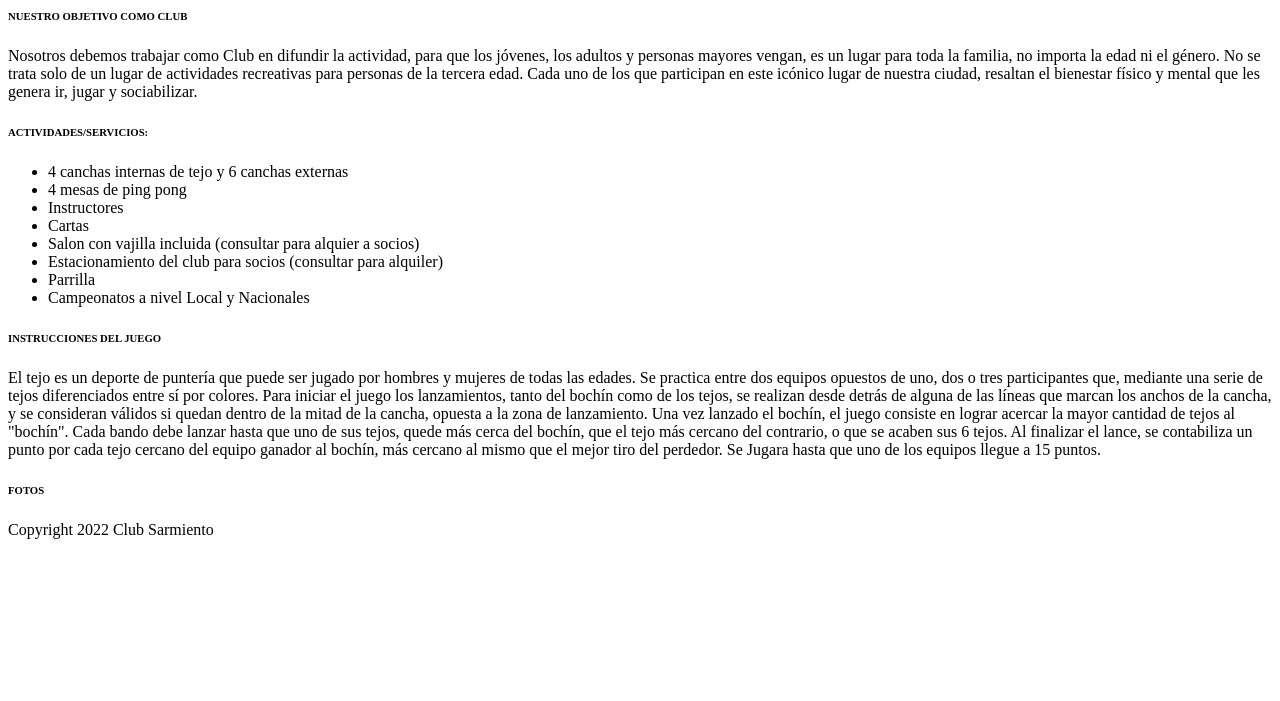
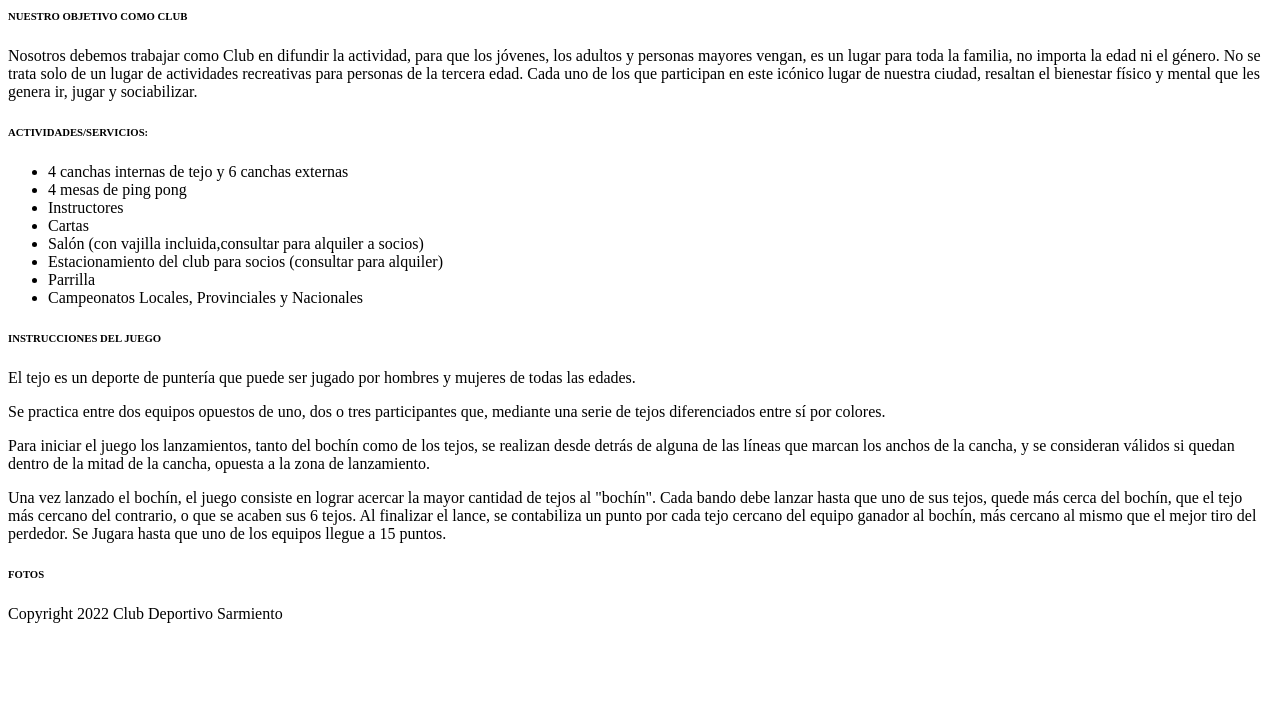
Before and after one commit to MSoledadC/proyecto-clase4, a plain HTML site: page nosotros.html in a window 1280 px wide. Shown: the part 99-800 px from the top of the page. Drawn offline with Linux system fonts and the light colour scheme.

Commit message:
correccion errores

```diff
--- a/nosotros.html
+++ b/nosotros.html
@@ -4,17 +4,18 @@
     <meta charset="UTF-8">
     <meta http-equiv="X-UA-Compatible" content="IE=edge">
     <meta name="viewport" content="width=device-width, initial-scale=1.0">
-    <title>Club Sarmiento</title>
+    <title>Club Deportivo Sarmiento</title>
 </head>
 <body>
     <header>
         <a href="index.html">Home</a>
         <a href="nosotros.html">Nosotros</a>
         <a href="contacto.html">Contacto</a>
+
     </header>
 
     <main>
-        <h1>Club Sarmiento -Tejo </h1>
+        <h1>Club Deportivo Sarmiento -Tejo </h1>
 
         <h6>NUESTRO OBJETIVO COMO CLUB</h6>
         <p>Nosotros debemos trabajar como Club en difundir la actividad, para que los jóvenes, los adultos y personas mayores vengan, es un lugar para toda la familia, no importa la edad ni el género. No se trata solo de un lugar de actividades recreativas para personas de la tercera edad. Cada uno de los que participan en este icónico lugar de nuestra ciudad, resaltan el bienestar físico y mental que les genera ir, jugar y sociabilizar.</p>
@@ -25,24 +26,24 @@
             <li>4 mesas de ping pong</li>
             <li>Instructores</li>
             <li>Cartas</li>
-            <li>Salon con vajilla incluida (consultar para alquier a socios)</li>
+            <li>Salón (con vajilla incluida,consultar para alquiler a socios)</li>
             <li>Estacionamiento del club para socios (consultar para alquiler)</li>
             <li>Parrilla</li>
-            <li>Campeonatos a nivel Local y Nacionales</li>
-
+            <li>Campeonatos Locales, Provinciales y Nacionales</li>
         </ul>
 
         <p></p>
         <h6>INSTRUCCIONES DEL JUEGO</h6>
-        <P>El tejo es un deporte de puntería que puede ser jugado por hombres y mujeres de todas las edades. Se practica entre dos equipos opuestos de uno, dos o tres participantes que, mediante una serie de tejos diferenciados entre sí por colores. Para iniciar el juego los lanzamientos, tanto del bochín como de los tejos, se realizan desde detrás de alguna de las líneas que marcan los anchos de la cancha, y se consideran válidos si quedan dentro de la mitad de la cancha, opuesta a la zona de lanzamiento.
-
-            Una vez lanzado el bochín, el juego consiste en lograr acercar la mayor cantidad de tejos al "bochín". Cada bando debe lanzar hasta que uno de sus tejos, quede más cerca del bochín, que el tejo más cercano del contrario, o que se acaben sus 6 tejos. Al finalizar el lance, se contabiliza un punto por cada tejo cercano del equipo ganador al bochín, más cercano al mismo que el mejor tiro del perdedor. Se Jugara hasta que uno de los equipos llegue a 15 puntos.</P>
+        <P>El tejo es un deporte de puntería que puede ser jugado por hombres y mujeres de todas las edades. </P>
+        <P>Se practica entre dos equipos opuestos de uno, dos o tres participantes que, mediante una serie de tejos diferenciados entre sí por colores.</P>
+        <P>Para iniciar el juego los lanzamientos, tanto del bochín como de los tejos, se realizan desde detrás de alguna de las líneas que marcan los anchos de la cancha, y se consideran válidos si quedan dentro de la mitad de la cancha, opuesta a la zona de lanzamiento.</P>
+        <P>Una vez lanzado el bochín, el juego consiste en lograr acercar la mayor cantidad de tejos al "bochín". Cada bando debe lanzar hasta que uno de sus tejos, quede más cerca del bochín, que el tejo más cercano del contrario, o que se acaben sus 6 tejos. Al finalizar el lance, se contabiliza un punto por cada tejo cercano del equipo ganador al bochín, más cercano al mismo que el mejor tiro del perdedor. Se Jugara hasta que uno de los equipos llegue a 15 puntos.</P>
 
         <h6>FOTOS</h6>
     </main>
 
     <footer>
-        Copyright 2022 Club Sarmiento
+        Copyright 2022 Club Deportivo Sarmiento
     </footer>
 </body>
 </html>
```
Also changed, not shown: contacto.html (+8 -7 lines), index.html (+5 -4 lines), imagenes/TejoSarmiento.png (renamed from imagenes/Tejo Sarmiento.png).
